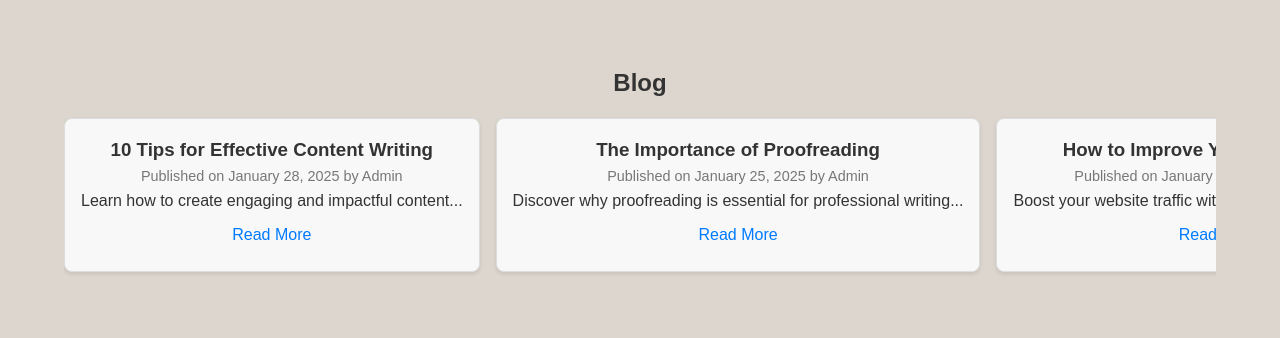
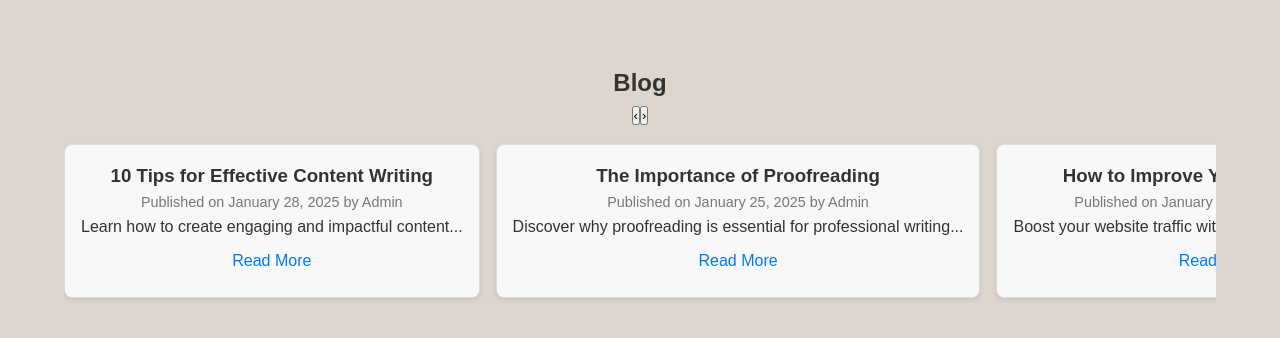
Before and after one commit to EzeElijahTochukwu/NewAbba, a React (Vite) app: page /blog in a window 1280 px wide. Shown: the top 338 px of the page. Built offline with nearby package versions, Linux system fonts and the light colour scheme.

Commit message:
Update Blog.jsx

```diff
--- a/src/pages/Blog.jsx
+++ b/src/pages/Blog.jsx
@@ -1,12 +1,31 @@
-// Blog.jsx
-import React from "react";
+import React, { useRef } from "react";
 
 
 const Blog = () => {
+  const scrollRef = useRef(null);
+
+  // Scroll left
+  const scrollLeft = () => {
+    if (scrollRef.current) {
+      scrollRef.current.scrollBy({ left: -300, behavior: "smooth" });
+    }
+  };
+
+  // Scroll right
+  const scrollRight = () => {
+    if (scrollRef.current) {
+      scrollRef.current.scrollBy({ left: 300, behavior: "smooth" });
+    }
+  };
+
   return (
     <section id="blog" className="blog">
       <h2>Blog</h2>
-      <div className="blog-posts">
+      <div className="scroll-buttons">
+        <button onClick={scrollLeft} className="scroll-btn left">‹</button>
+        <button onClick={scrollRight} className="scroll-btn right">›</button>
+      </div>
+      <div className="blog-posts" ref={scrollRef}>
         <div className="blog-post">
           <h3>10 Tips for Effective Content Writing</h3>
           <p className="meta">Published on January 28, 2025 by Admin</p>
```
